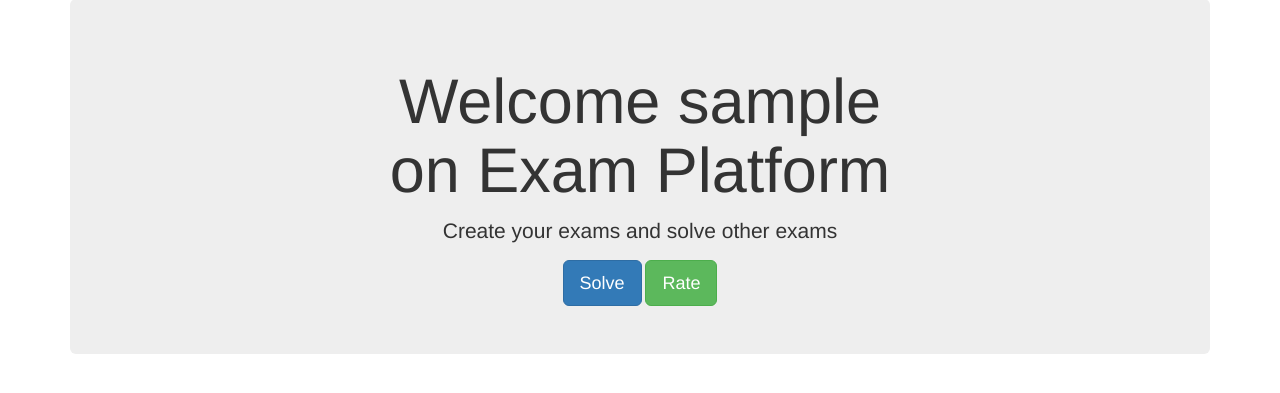
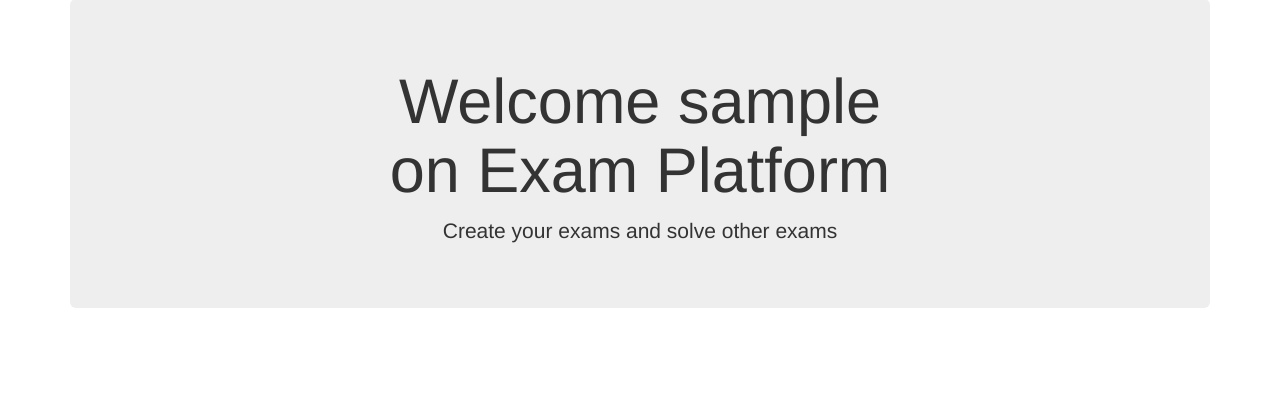
Before and after one commit to Smyrginson/exam_platform_sheet, a Flask app: page / in a window 1280 px wide. Shown: the part 73-466 px from the top of the page. Run offline with Flask 2, Linux system fonts and the light colour scheme; the visitor is signed in with stand-in values (Sample User, id 1); some libraries are stand-ins or nearby versions.

Commit message:
last touch

```diff
--- a/templates/home.html
+++ b/templates/home.html
@@ -10,8 +10,6 @@
     {% else %}
     <h1>Welcome {{session.username}} <br> on Exam Platform</h1>
     <p class="lead">Create your exams and solve other exams</p>
-      <a href="/solve" class="btn btn-primary btn-lg">Solve</a>
-      <a href="/rate" class="btn btn-success btn-lg">Rate</a>
     {% endif %}
   </div>
 {% endblock %}
```
